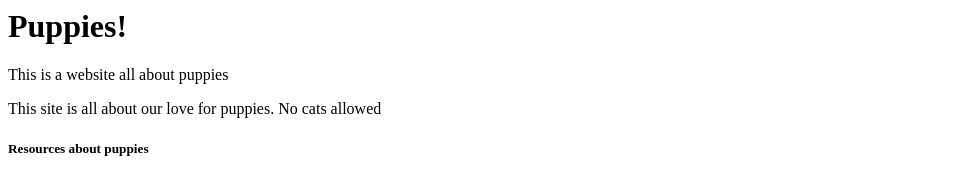
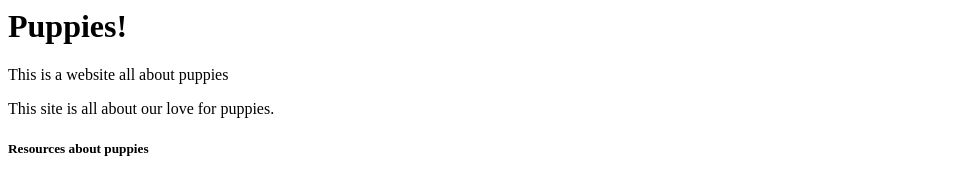
Before and after one commit to JadeC13/puppies-website, a plain HTML site: page index.html in a window 1280 px wide. Shown: the top 176 px of the page, without its empty margins (0-960 px from the left). Drawn offline with Linux system fonts and the light colour scheme.

Commit message:
added READ ME and small tweaks

```diff
--- a/index.html
+++ b/index.html
@@ -8,7 +8,7 @@
     <h1>Puppies!</h1>
 
     <p>This is a website all about puppies</p>
-    <p>This site is all about our love for puppies. No cats allowed</p>
+    <p>This site is all about our love for puppies.</p>
 
     <h5>Resources about puppies</h5>
     <ul>
```
Also changed, not shown: 1 other file.
